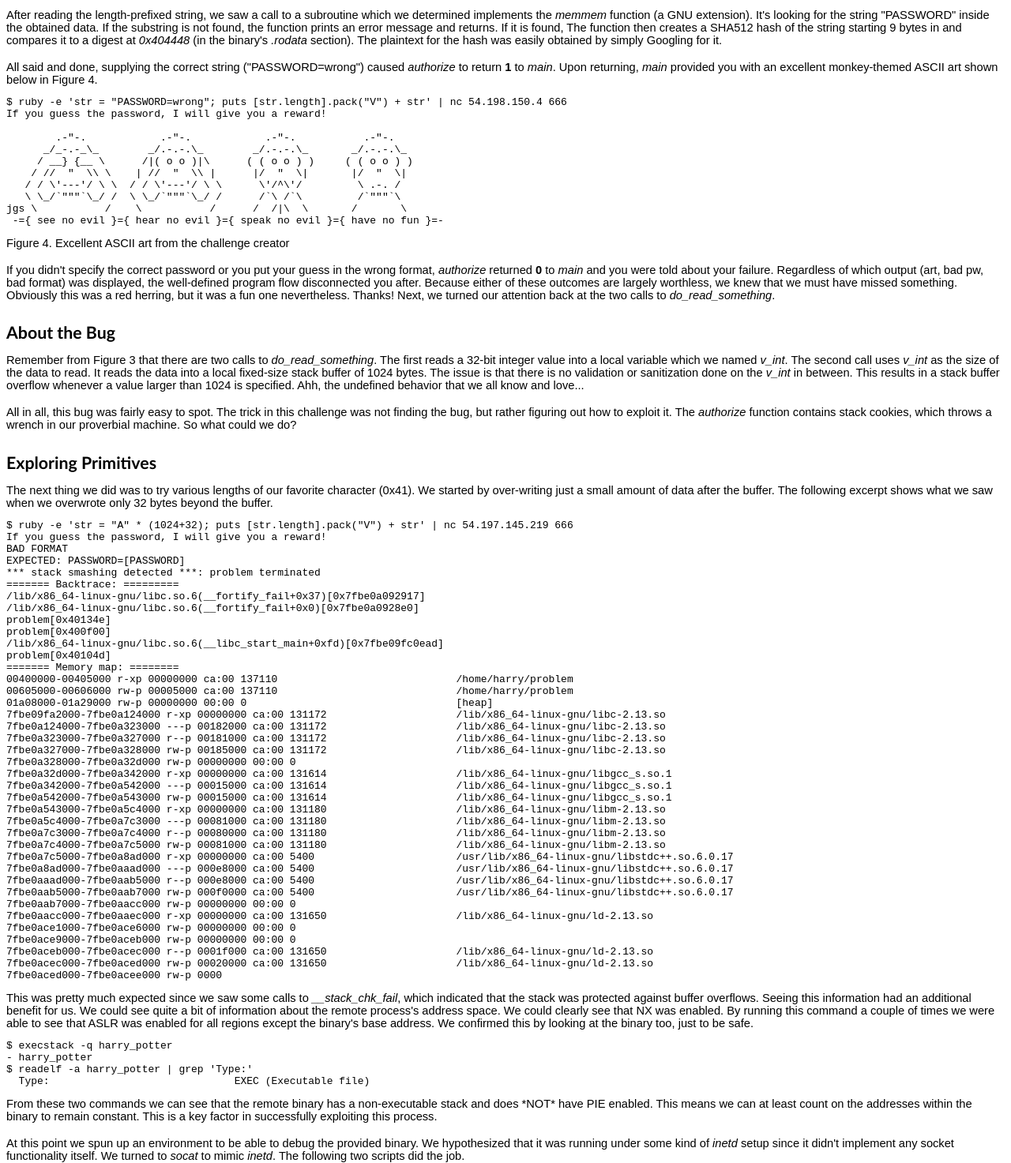
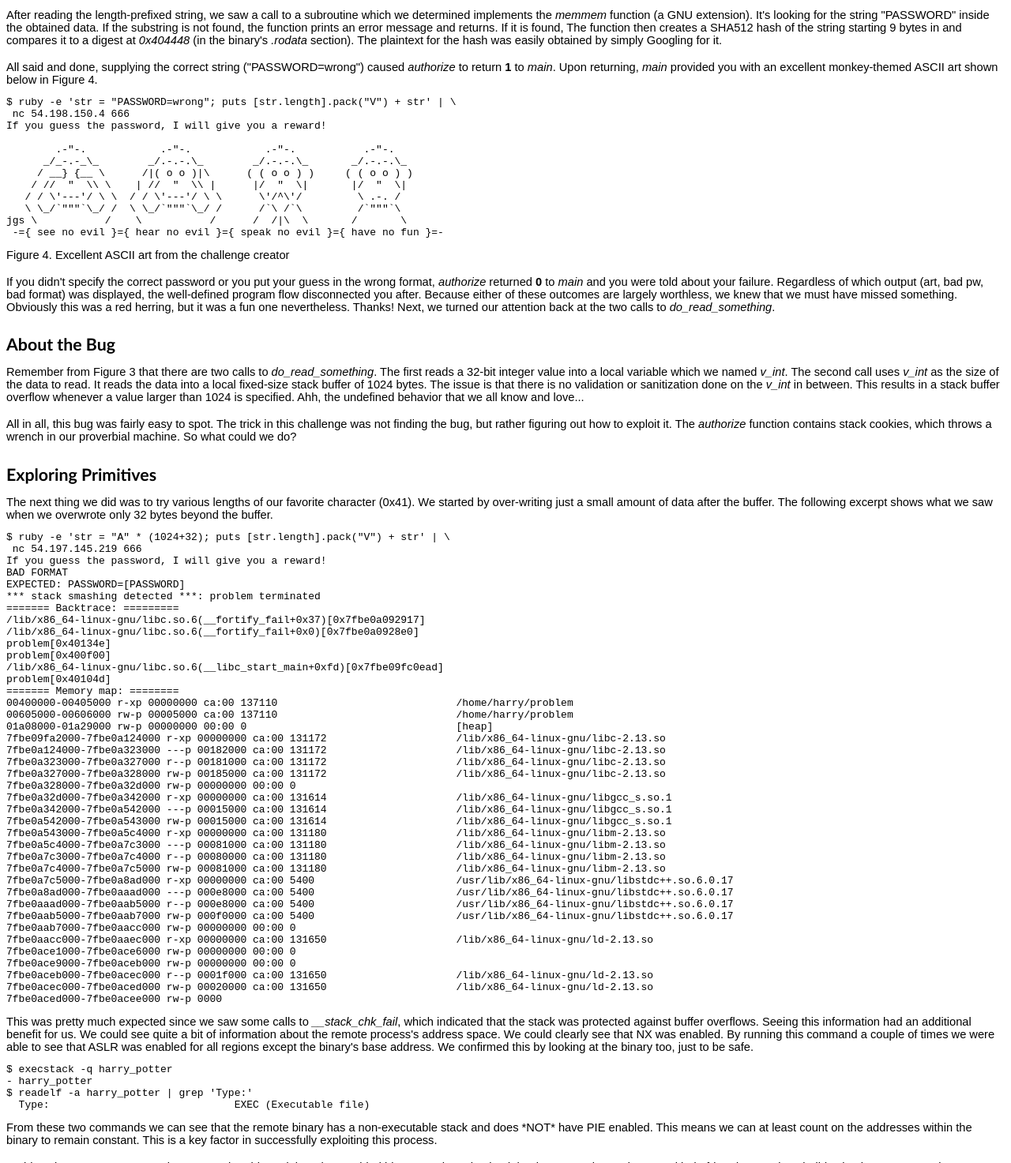
Before and after one commit to jduck/harry_potter, a plain HTML site: page index.html in a window 1280 px wide. Shown: the part 1480-2953 px from the top of the page at 79% size. Drawn offline with Linux system fonts and the light colour scheme.

Commit message:
More wrapping

```diff
--- a/index.html
+++ b/index.html
@@ -119,7 +119,8 @@ If the substring is not found, the function prints an error message and returns.
 All said and done, supplying the correct string ("PASSWORD=wrong") caused <i>authorize</i> to return <b>1</b> to <i>main</i>. Upon returning, <i>main</i> provided you with an excellent monkey-themed ASCII art shown below in Figure 4.
 </p>
 <pre>
-$ ruby -e 'str = "PASSWORD=wrong"; puts [str.length].pack("V") + str' | nc 54.198.150.4 666
+$ ruby -e 'str = "PASSWORD=wrong"; puts [str.length].pack("V") + str' | \
+ nc 54.198.150.4 666
 If you guess the password, I will give you a reward!
 
         .-"-.            .-"-.            .-"-.           .-"-.
@@ -154,7 +155,8 @@ All in all, this bug was fairly easy to spot. The trick in this challenge was no
 The next thing we did was to try various lengths of our favorite character (0x41). We started by over-writing just a small amount of data after the buffer. The following excerpt shows what we saw when we overwrote only 32 bytes beyond the buffer.
 </p>
 <pre>
-$ ruby -e 'str = "A" * (1024+32); puts [str.length].pack("V") + str' | nc 54.197.145.219 666
+$ ruby -e 'str = "A" * (1024+32); puts [str.length].pack("V") + str' | \
+ nc 54.197.145.219 666
 If you guess the password, I will give you a reward!
 BAD FORMAT
 EXPECTED: PASSWORD=[PASSWORD]
```
